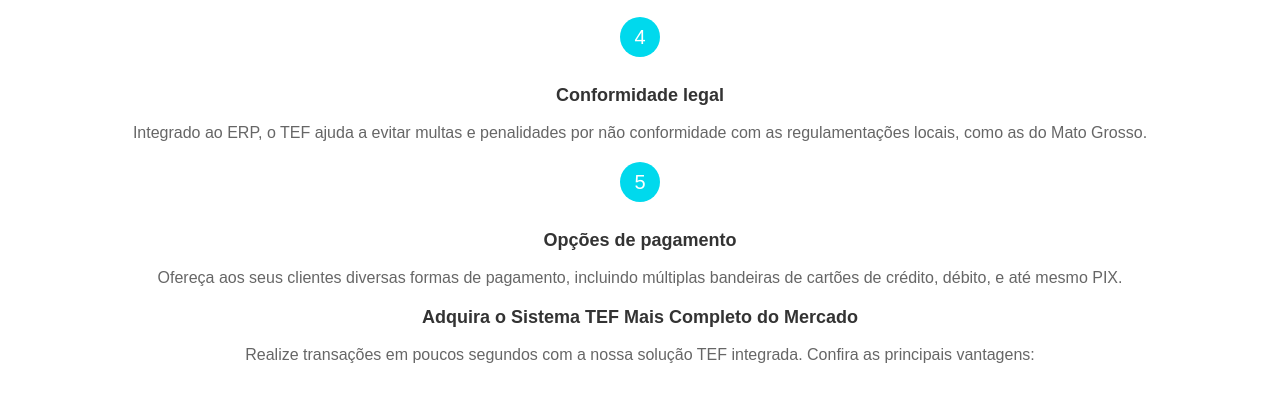
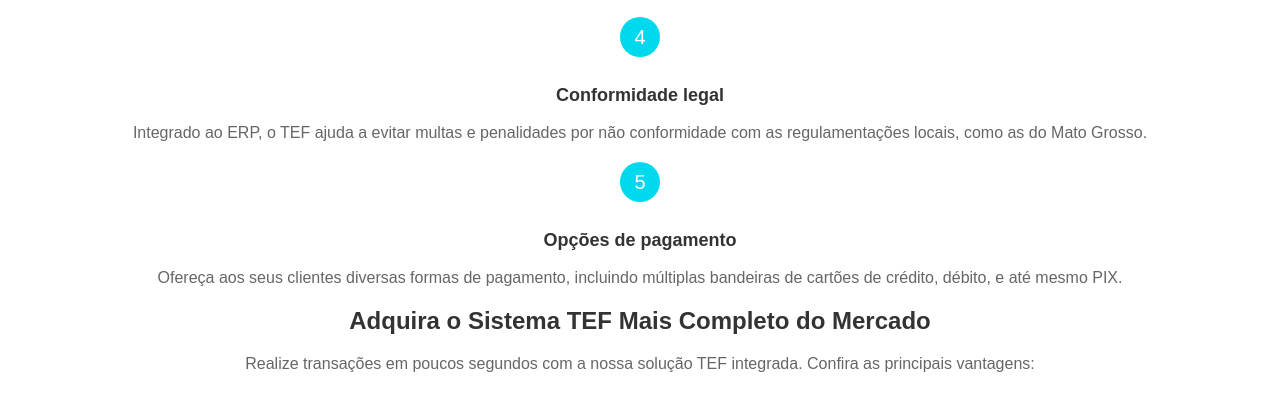
Before and after one commit to wanderssong/TefErgon, a plain HTML site: page index.html in a window 1280 px wide. Shown: the part 807-1218 px from the top of the page. Drawn offline with Linux system fonts and the light colour scheme.

Commit message:
Update index.html

```diff
--- a/index.html
+++ b/index.html
@@ -52,7 +52,7 @@
             <p>Ofereça aos seus clientes diversas formas de pagamento, incluindo múltiplas bandeiras de cartões de crédito, débito, e até mesmo PIX.</p>
         </div>
         <div class="benefit">
-            <h3>Adquira o Sistema TEF Mais Completo do Mercado</h3>
+            <h1>Adquira o Sistema TEF Mais Completo do Mercado</h1>
             <p>Realize transações em poucos segundos com a nossa solução TEF integrada. Confira as principais vantagens:</p>
         </div>
     </section>
```
